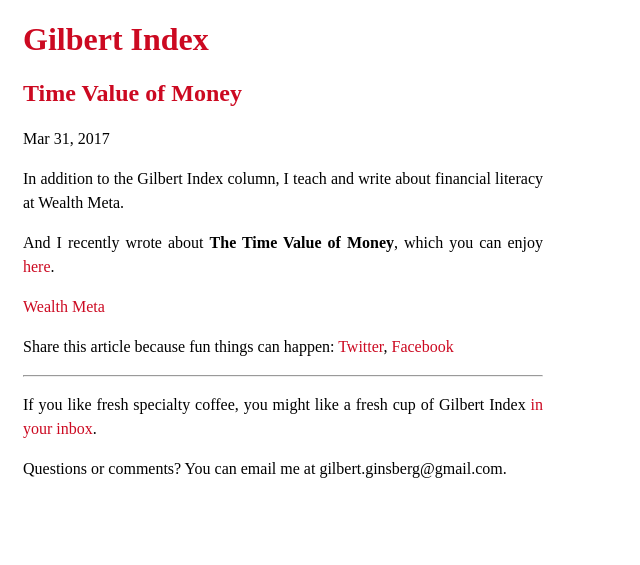
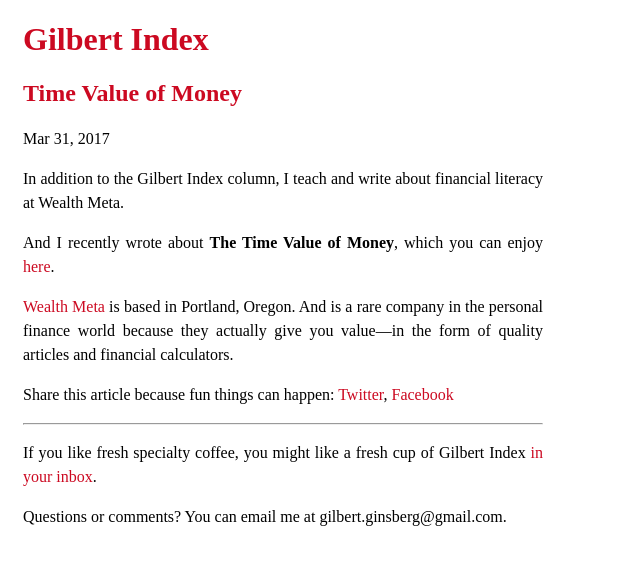
Before and after one commit to danilosierrac/gilbert-index, a Jekyll site: the page built from _posts/2017-03-31-time-value-of-money.md, in a window 1280 px wide. Shown: the top 565 px of the page, without its empty margins (0-640 px from the left). Built offline with Jekyll 4.4.1, drawn with Linux system fonts in a browser that asks for light colours.

Commit message:
article: Edited WM Time Value of Money

```diff
--- a/_posts/2017-03-31-time-value-of-money.md
+++ b/_posts/2017-03-31-time-value-of-money.md
@@ -9,4 +9,5 @@
 
 And I recently wrote about **The Time Value of Money**, which you can enjoy [here](https://www.wealthmeta.com/blog/the-time-value-of-money).
 
-[Wealth Meta](https://www.wealthmeta.com/)
+[Wealth Meta](https://www.wealthmeta.com/) is based in Portland, Oregon. And is a rare company in the personal finance world
+because they actually give you value—in the form of quality articles and financial calculators.
```
